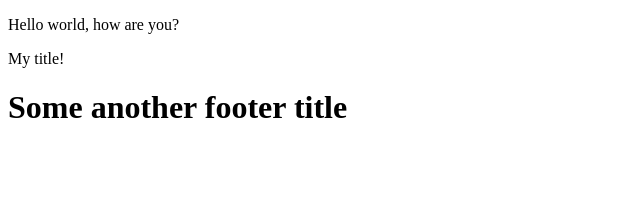
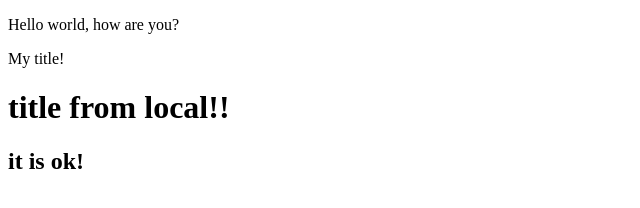
Before and after one commit to santospython/FE_dev, a plain HTML site: page lesson1/index.html in a window 1280 px wide. Shown: the whole page, without its empty margins (0-640 px from the left). Drawn offline with Linux system fonts and the light colour scheme.

Commit message:
footer added

```diff
--- a/lesson1/index.html
+++ b/lesson1/index.html
@@ -9,7 +9,8 @@
     <p>Hello world, how are you?</p>
     <p>My title!</p>
     <footer>
-        <h1>Some another footer title</h1>
+        <h1>title from local!!</h1>
+        <h2>it is ok!</h2>
 </footer>
 </body>
 </html>
```
